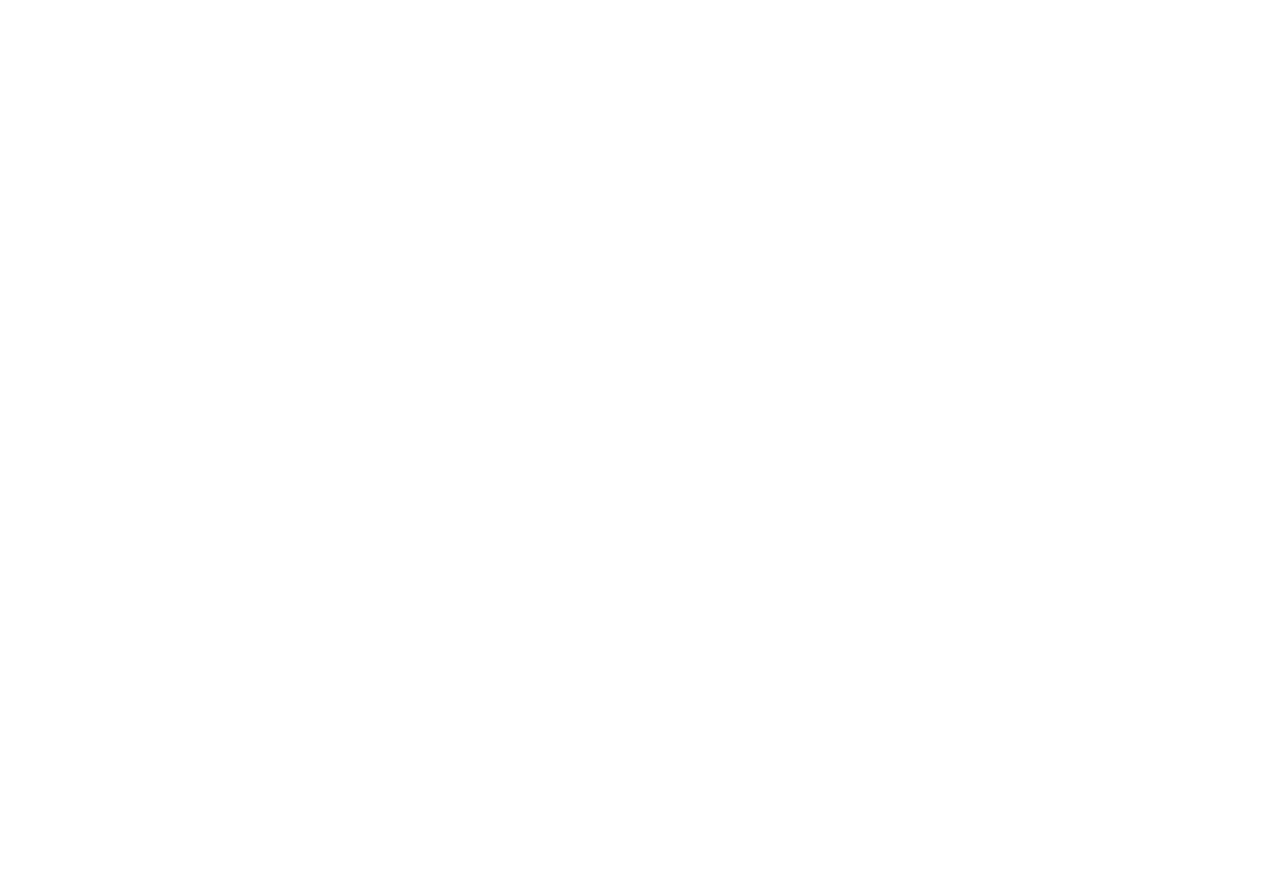
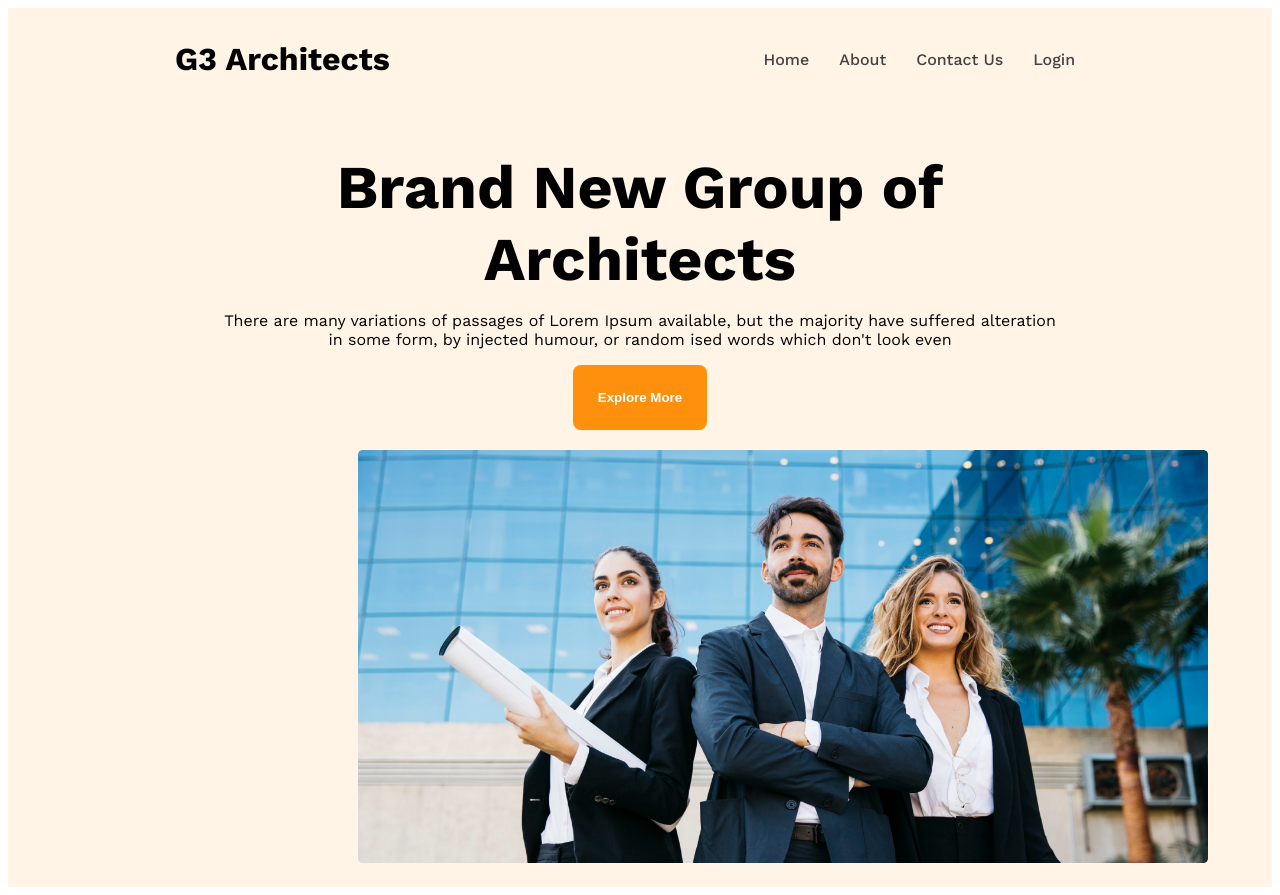
Before and after one commit to mhemon10/Architects-Landing-Page, a plain HTML site: page index.html in a window 1280 px wide. Before the commit the page ends 800 px from the top, so only its background shows below. Drawn offline with nearby package versions, Linux system fonts and the light colour scheme.

Commit message:
header Section

```diff
--- a/index.html
+++ b/index.html
@@ -1,15 +1,34 @@
 <!DOCTYPE html>
 <html lang="en">
+
 <head>
     <meta charset="UTF-8">
     <meta name="viewport" content="width=device-width, initial-scale=1.0">
     <title>G3 Architects</title>
     <link rel="stylesheet" href="style.css">
 </head>
-<body>
-    <header>
 
+<body class="work-sans-font">
+    <header class="bg-light">
+        <nav class="navbar banna display-flex">
+            <h3 class="brand">G3 Architects</h3>
+            <ul class="nav-links display-flex">
+                <li class="nav-item"><a href="" class="nav-link text-gray">Home</a></li>
+                <li class="nav-item"><a href="" class="nav-link text-gray">About</a></li>
+                <li class="nav-item"><a href="" class="nav-link text-gray">Contact Us</a></li>
+                <li class="nav-item"><a href="" class="nav-link text-gray">Login</a></li>
+            </ul>
+        </nav>
 
+        <div class="banner ">
+            <div class="banner-container">
+                <h1 class="banner-title">Brand New Group of Architects</h1>
+                <p class="banner-dis">There are many variations of passages of Lorem Ipsum available, but the majority
+                    have suffered alteration in some form, by injected humour, or random ised words which don't look even</p>
+                <button class="primery-btn">Explore More</button>
+            </div>
+            <img src="images/banner.png" class="banner-img" alt="">
+        </div>
 
 
 
@@ -24,4 +43,5 @@
 
     </footer>
 </body>
+
 </html>
--- a/style.css
+++ b/style.css
@@ -0,0 +1,85 @@
+@import url("https://fonts.googleapis.com/css2?family=Work+Sans:ital,wght@0,100..900;1,100..900&display=swap");
+
+.work-sans-font {
+  font-family: "Work Sans", serif;
+  font-optical-sizing: auto;
+  font-weight: 400;
+  font-style: normal;
+}
+
+/* Shared Style */
+
+.display-flex {
+  display: flex;
+}
+
+.text-light-gray {
+  color: #727272;
+}
+.text-gray {
+  color: #424242;
+}
+.bg-light{
+  background-color:rgba(255, 144, 14, 0.1) ;
+  /* padding-right: 240px;
+  padding-left: 240px; */
+}
+/* Header Styles */
+.navbar {
+  justify-content: space-around;
+  align-items: center;
+
+}
+
+.brand{
+  font-weight: 700;
+  font-size: 2.0rem;
+}
+
+.nav-item {
+  list-style: none;
+  margin-right: 30px;
+}
+.nav-link {
+  text-decoration: none;
+  font-weight: 500;
+}
+
+/* .banna{
+  max-width: 1440px;
+  margin: 0 auto;
+} */
+
+.banner-container{
+  max-width: 850px;
+  margin: 0 auto;
+  text-align: center;
+}
+.banner-img{
+ max-width: 850px;
+ max-height: 700px;
+ align-items: center;
+ padding-top: 20px;
+ padding-left: 350px;
+ padding-bottom: 20px;
+
+
+}
+
+.banner-title{
+  margin-bottom: 0px;
+  font-weight: 700;
+  font-size: 3.8rem;
+}
+
+.primery-btn{
+
+max-width: 150px;
+background-color: #FF900E;
+color: white;
+padding: 25px;
+border-radius: 8px;
+border: none;
+font-weight: 700;
+
+}
```
